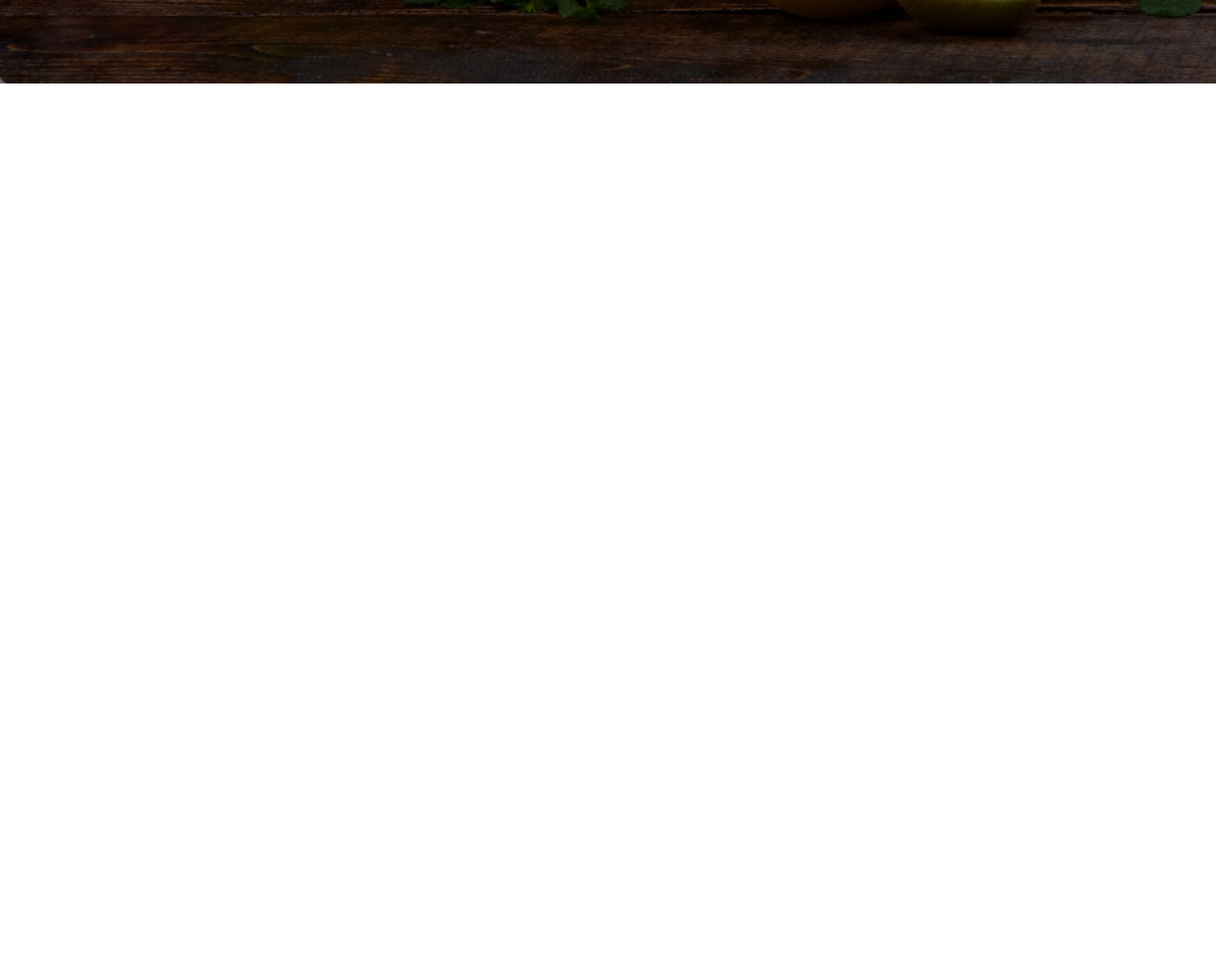
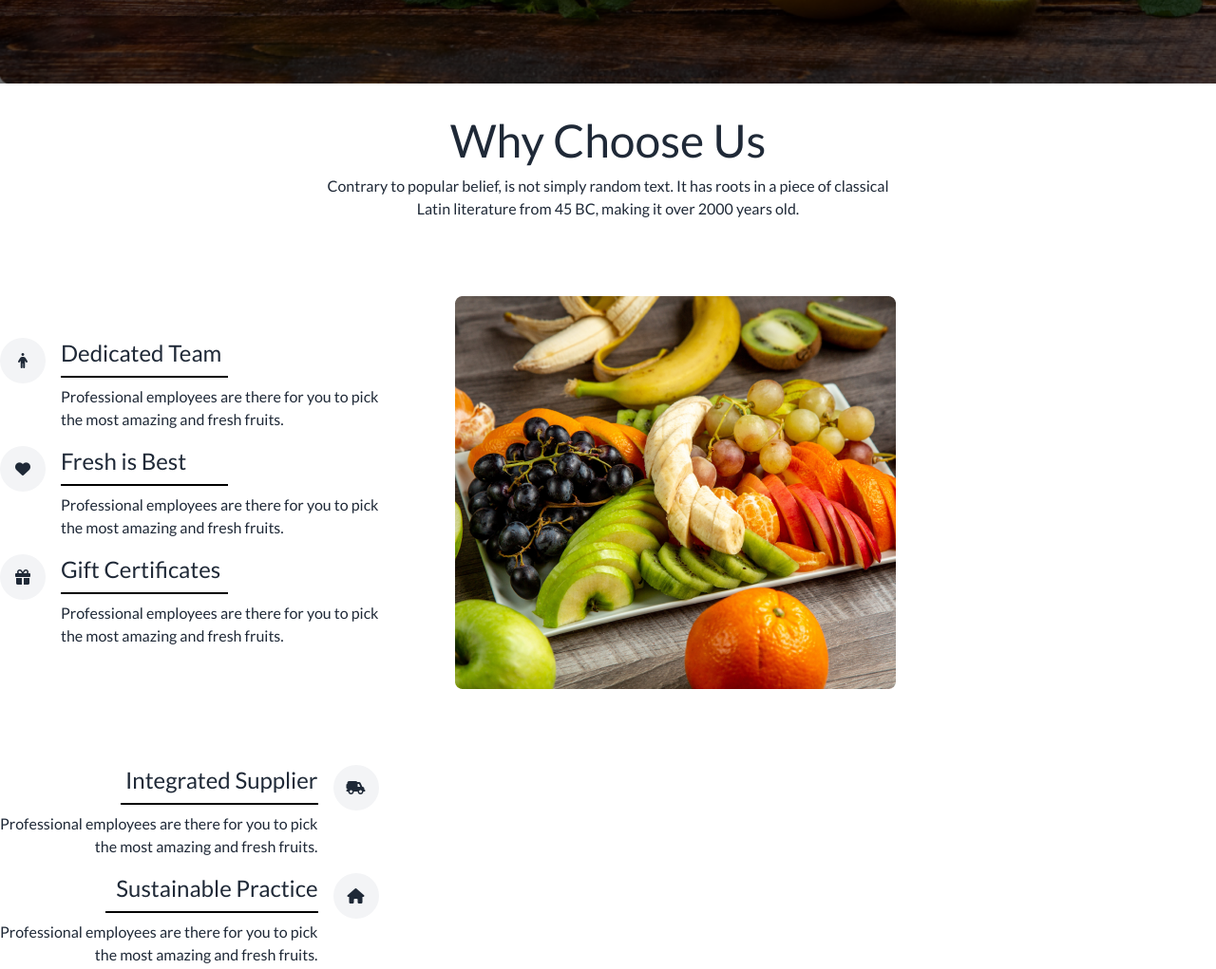
Before and after one commit to MahmudulMahi/Fruit-brust, a plain HTML site: page index.html in a window 1280 px wide. Shown: the part 2556-3577 px from the top of the page at 95% size. Before the commit the page ends 2644 px from the top, so only its background shows below. Drawn offline with nearby package versions, Linux system fonts and the light colour scheme; files whose address does not match are found by name.

Commit message:
finished why choose section

```diff
--- a/index.html
+++ b/index.html
@@ -556,6 +556,104 @@
       </div>
     </div>
   </section>
+  <!-- why choose us -->
+
+  <div class="max-w-screen-2xl h-[700px] mx-auto mt-9">
+    <div class="flex text-center items-center justify-center">
+      <div>
+        <h1 class="text-5xl mb-3">Why Choose Us</h1>
+        <p>Contrary to popular belief, is not simply random text. It has roots in a piece of classical <br> Latin
+          literature from 45 BC, making it over 2000 years old.</p>
+      </div>
+    </div>
+    <div class="flex flex-wrap gap-20 mt-20 items-center ">
+      <div class="flex flex-col gap-4">
+        <div class="flex gap-4  ">
+          <div class="avatar">
+            <div class="w-12 h-12 rounded-full bg-gray-100 text-center justify-center items-center pt-3">
+              <i class="fa-solid fa-person"></i>
+            </div>
+          </div>
+          <div>
+            <h1 class="text-2xl border-b-2 border-black w-44 pb-2  ">Dedicated Team</h1>
+            <p class="mt-2">Professional employees are there for you to pick <br> the most amazing and fresh fruits.</p>
+          </div>
+        </div>
+        <div class="flex gap-4  ">
+          <div class="avatar">
+            <div class="w-12 h-12 rounded-full bg-gray-100 text-center justify-center items-center pt-3">
+              <i class="fa-solid fa-heart"></i>
+            </div>
+          </div>
+          <div>
+            <h1 class="text-2xl border-b-2 border-black w-44 pb-2 ">Fresh is Best</h1>
+            <p class="mt-2">Professional employees are there for you to pick <br> the most amazing and fresh fruits.</p>
+          </div>
+
+        </div>
+        <div class="flex gap-4  ">
+          <div class="avatar">
+            <div class="w-12 h-12 rounded-full bg-gray-100 text-center justify-center items-center pt-3">
+              <i class="fa-solid fa-gift"></i>
+            </div>
+          </div>
+          <div>
+            <h1 class="text-2xl border-b-2 border-black w-44 pb-2 ">Gift Certificates</h1>
+            <p class="pt-2">Professional employees are there for you to pick <br> the most amazing and fresh fruits.</p>
+          </div>
+
+        </div>
+      </div>
+      <!-- image -->
+      <div>
+        <div>
+          <img src="images/whychoose1.png" alt="">
+        </div>
+      </div>
+      <div class="flex flex-col gap-4">
+        <div class="flex gap-4 text-right flex-row-reverse">
+          <div class="avatar">
+            <div class="w-12 h-12 rounded-full bg-gray-100 text-center justify-center items-center pt-3">
+              <i class="fa-solid fa-truck-field"></i>
+            </div>
+          </div>
+          <div>
+            <h1 class="text-2xl border-b-2 border-black w-52 ml-auto pb-2">Integrated Supplier</h1>
+            <p class="mt-2">Professional employees are there for you to pick <br> the most amazing and fresh fruits.</p>
+          </div>
+
+        </div>
+        <div class="flex gap-4 text-right flex-row-reverse">
+          <div class="avatar">
+            <div class="w-12 h-12 rounded-full bg-gray-100 text-center justify-center items-center pt-3">
+              <i class="fa-solid fa-house"></i>
+            </div>
+          </div>
+          <div>
+            <h1 class="text-2xl border-b-2 border-black w-56 ml-auto pb-2">Sustainable Practice</h1>
+            <p class="mt-2">Professional employees are there for you to pick <br> the most amazing and fresh fruits.</p>
+          </div>
+
+        </div>
+        <div class="flex gap-4 text-right flex-row-reverse">
+          <div class="avatar">
+            <div class="w-12 h-12 rounded-full bg-gray-100 text-center justify-center items-center pt-3">
+              <i class="fa-regular fa-thumbs-up"></i>
+            </div>
+          </div>
+          <div>
+            <h1 class="text-2xl border-b-2 border-black w-48 ml-auto pb-2">The Benefits Only</h1>
+            <p class="mt-2">Professional employees are there for you to pick <br> the most amazing and fresh fruits.</p>
+          </div>
+
+        </div>
+      </div>
+    </div>
+  </div>
+
+  <!-- footer -->
+
+
 </body>
 
 </html>
```
